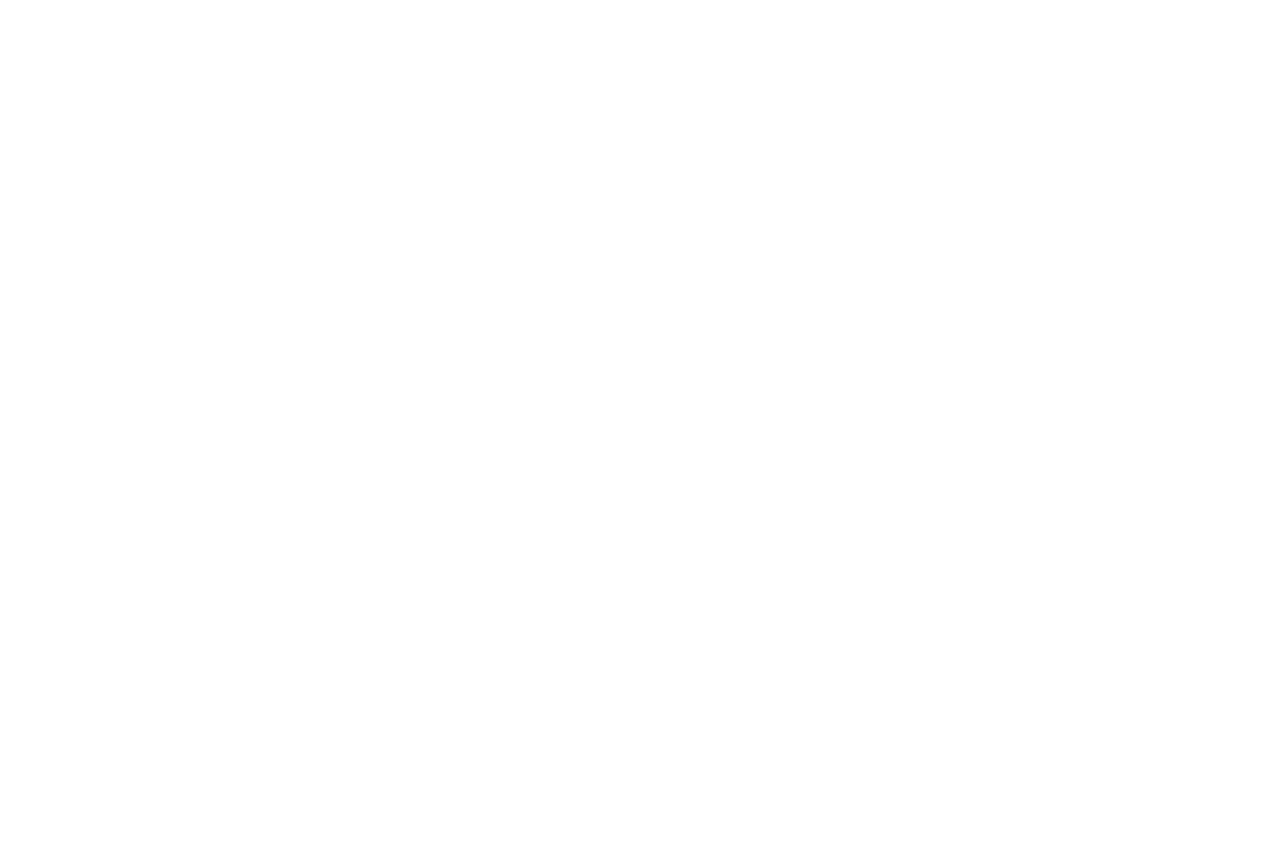
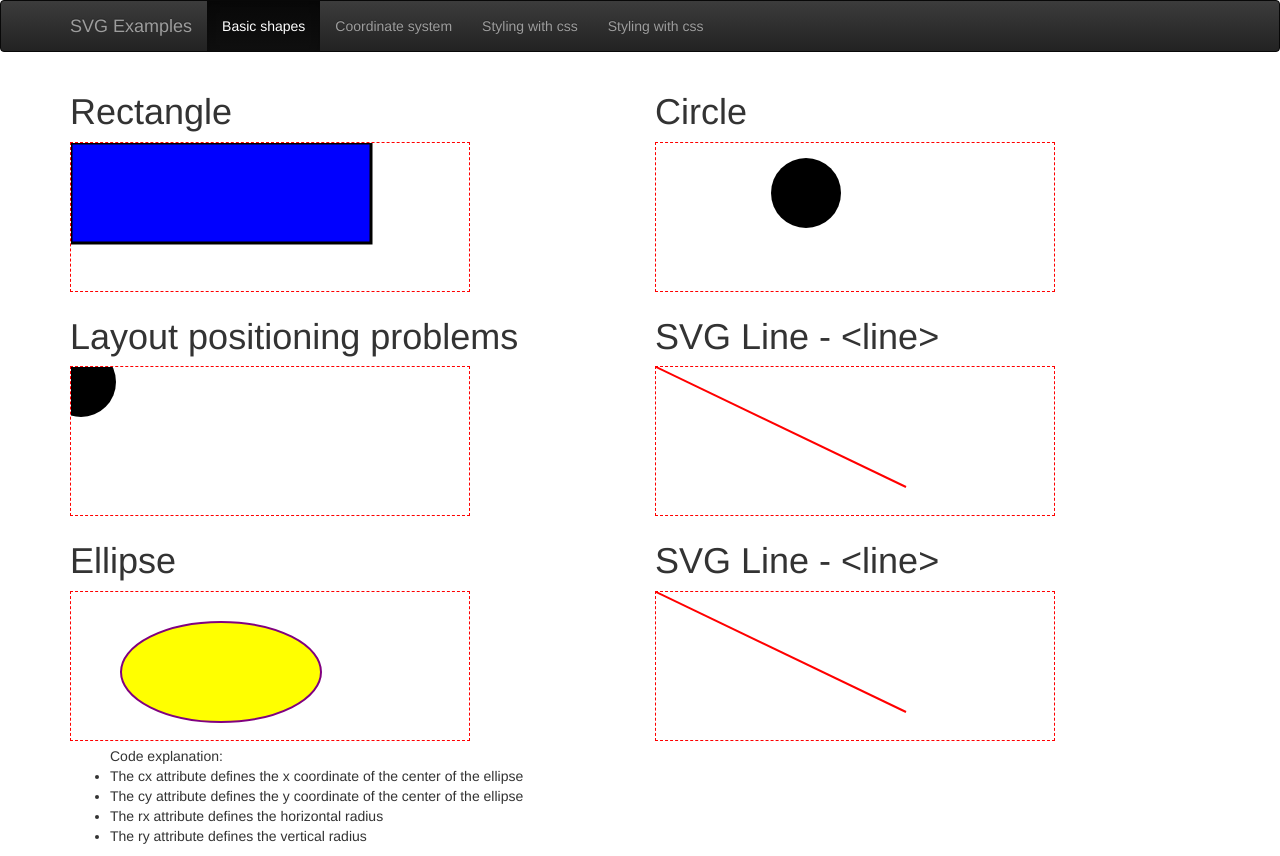
Before and after one commit to lukasz-pekala/svg-examples, a website: page index.html in a window 1280 px wide. Before the commit the page ends 800 px from the top, so only its background shows below. Drawn offline with nearby package versions, Linux system fonts and the light colour scheme.

Commit message:
(+) index.html - simple bootstrap template

```diff
--- a/index.html
+++ b/index.html
@@ -4,9 +4,95 @@
     <meta charset="UTF-8">
     <meta name="viewport" content="width=device-width, initial-scale=1.0">
     <meta http-equiv="X-UA-Compatible" content="ie=edge">
+    <link rel="stylesheet" href="./bower_components/bootstrap/dist/css/bootstrap-theme.min.css"/>
+    <link rel="stylesheet" href="./bower_components/bootstrap/dist/css/bootstrap.min.css"/>
+    <link rel="stylesheet" href="./css/main.css"/>
     <title>SVG-examples</title>
 </head>
 <body>
 
+    <nav class="navbar navbar-inverse ">
+      <div class="container">
+        <div class="navbar-header">
+          <button type="button" class="navbar-toggle collapsed" data-toggle="collapse" data-target="#navbar" aria-expanded="false" aria-controls="navbar">
+            <span class="sr-only">Toggle navigation</span>
+            <span class="icon-bar"></span>
+            <span class="icon-bar"></span>
+            <span class="icon-bar"></span>
+          </button>
+          <a class="navbar-brand" href="#">SVG Examples</a>
+        </div>
+        <div id="navbar" class="collapse navbar-collapse">
+          <ul class="nav navbar-nav">
+            <li class="active"><a href="#">Basic shapes</a></li>
+            <li><a href="#about">Coordinate system</a></li>
+            <li><a href="#contact">Styling with css</a></li>
+            <li><a href="#contact">Styling with css</a></li>
+          </ul>
+        </div><!--/.nav-collapse -->
+      </div>
+    </nav>
+
+    <div class="container">
+
+        <div class="row">
+            <div class="col-md-6">
+                <h1>Rectangle</h1>
+                <svg width="400" height="150">
+                    <rect width="300" height="100" style="fill:rgb(0,0,255);stroke-width:3;stroke:rgb(0,0,0)" />
+                </svg>
+            </div>
+            <div class="col-md-6">
+                <h1>Circle</h1>
+                <svg width="400" height="150">
+                    <circle cx="150" cy="50" r="35" />
+                </svg>
+            </div>
+        </div>
+
+
+        <div class="row">
+            <div class="col-md-6">
+                <h1>Layout positioning problems</h1>
+                <svg width="400" height="150">
+                    <circle cx="10" cy="15" r="35" />
+                </svg>
+            </div>
+
+            <div class="col-md-6">
+                <h1>SVG Line - &lt;line&gt;</h1>
+                <svg width="400" height="150">
+                    <line x1="0" y1="0" x2="250" y2="120" style="stroke:rgb(255,0,0);stroke-width:2" />
+                </svg>
+            </div>
+        </div>
+
+        <div class="row">
+            <div class="col-md-6">
+                <h1>Ellipse</h1>
+                <svg width="400" height="150">
+                    <ellipse cx="150" cy="80" rx="100" ry="50"
+                        style="fill:yellow;stroke:purple;stroke-width:2" />
+                </svg>
+                <ul>Code explanation:
+                    <li>The cx attribute defines the x coordinate of the center of the ellipse</li>
+                    <li>The cy attribute defines the y coordinate of the center of the ellipse</li>
+                    <li>The rx attribute defines the horizontal radius</li>
+                    <li>The ry attribute defines the vertical radius</li>
+                </ul>
+            </div>
+
+            <div class="col-md-6">
+                <h1>SVG Line - &lt;line&gt;</h1>
+                <svg width="400" height="150">
+                    <line x1="0" y1="0" x2="250" y2="120" style="stroke:rgb(255,0,0);stroke-width:2" />
+                </svg>
+            </div>
+        </div>
+
+    </div><!-- /.container -->
+
+
+    <script src="./bower_components/bootstrap/dist/js/bootstrap.min.js" />
 </body>
 </html>
```
